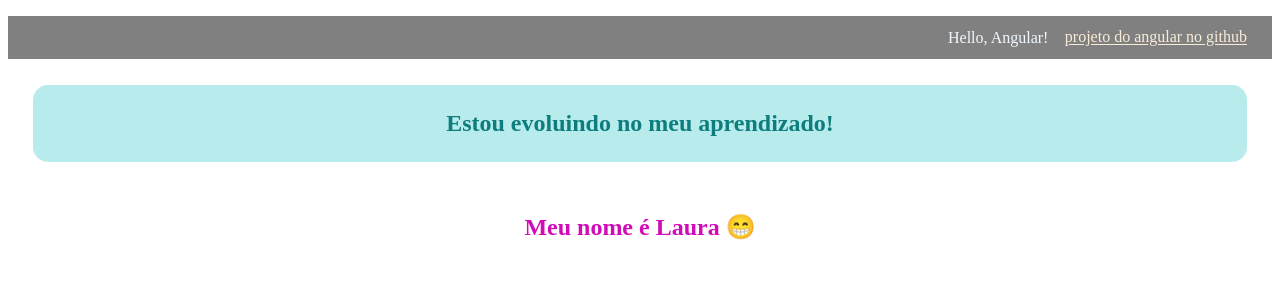
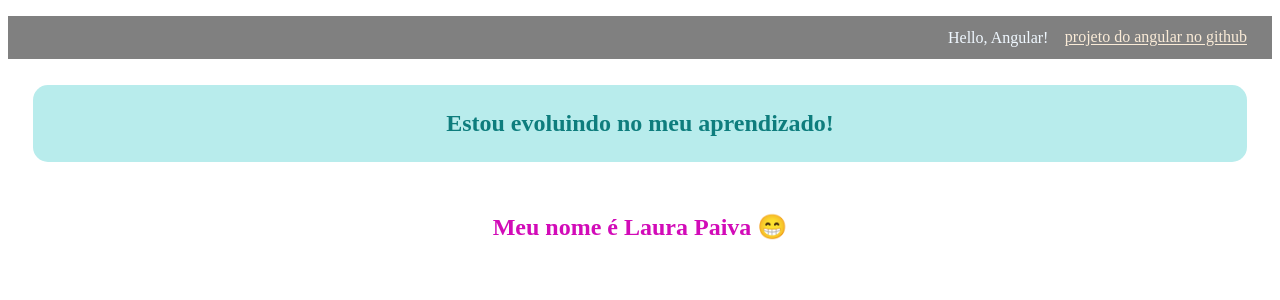
Before and after one commit to LauraaPaiva/hello, an Angular app: page / in a window 1280 px wide. Shown: the top 300 px of the page. Built offline with nearby package versions, Linux system fonts and the light colour scheme.

Commit message:
Compartilhamento de informações entre a página principal e um componente

```diff
--- a/src/app/app.component.html
+++ b/src/app/app.component.html
@@ -1,3 +1,3 @@
 <app-header></app-header>
 <app-second-component></app-second-component>
-<app-first-component></app-first-component>
+<app-first-component [name]='name'></app-first-component>
--- a/src/app/app.component.ts
+++ b/src/app/app.component.ts
@@ -13,4 +13,5 @@ import { HeaderComponent } from "./components/header/header.component";
 })
 export class AppComponent {
   title = 'hello';
+  name = 'Laura';
 }
--- a/src/app/components/first-component/first-component.component.html
+++ b/src/app/components/first-component/first-component.component.html
@@ -1 +1 @@
-<h2>Meu nome é {{name}} 😁</h2>
+<h2>Meu nome é {{name}} {{familyName}} 😁</h2>
--- a/src/app/components/first-component/first-component.component.ts
+++ b/src/app/components/first-component/first-component.component.ts
@@ -1,4 +1,4 @@
-import { Component } from '@angular/core';
+import { Component, Input } from '@angular/core';
 
 @Component({
   selector: 'app-first-component',
@@ -8,6 +8,6 @@ import { Component } from '@angular/core';
   styleUrl: './first-component.component.css'
 })
 export class FirstComponentComponent {
-  name: string = 'Laura';
-
+  familyName: string = 'Paiva';
+  @Input() name: string = '';
 }
```
